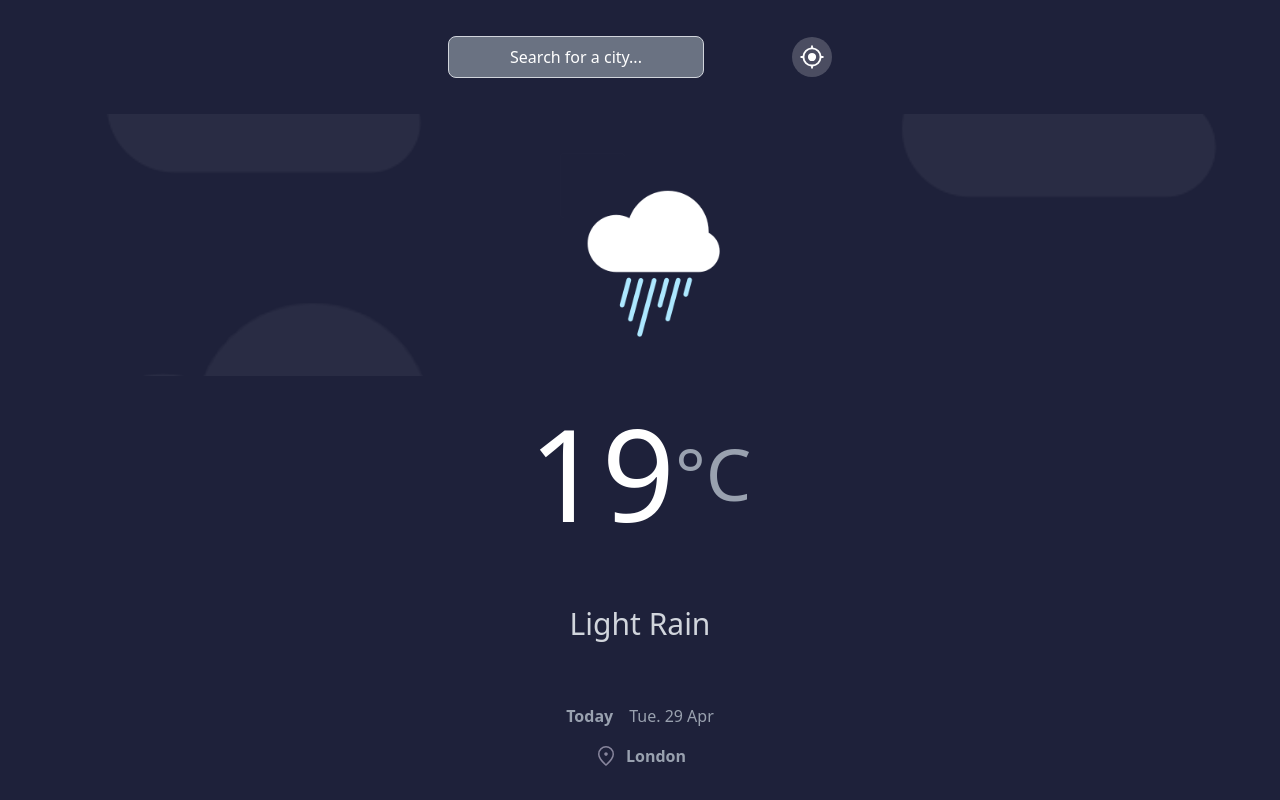
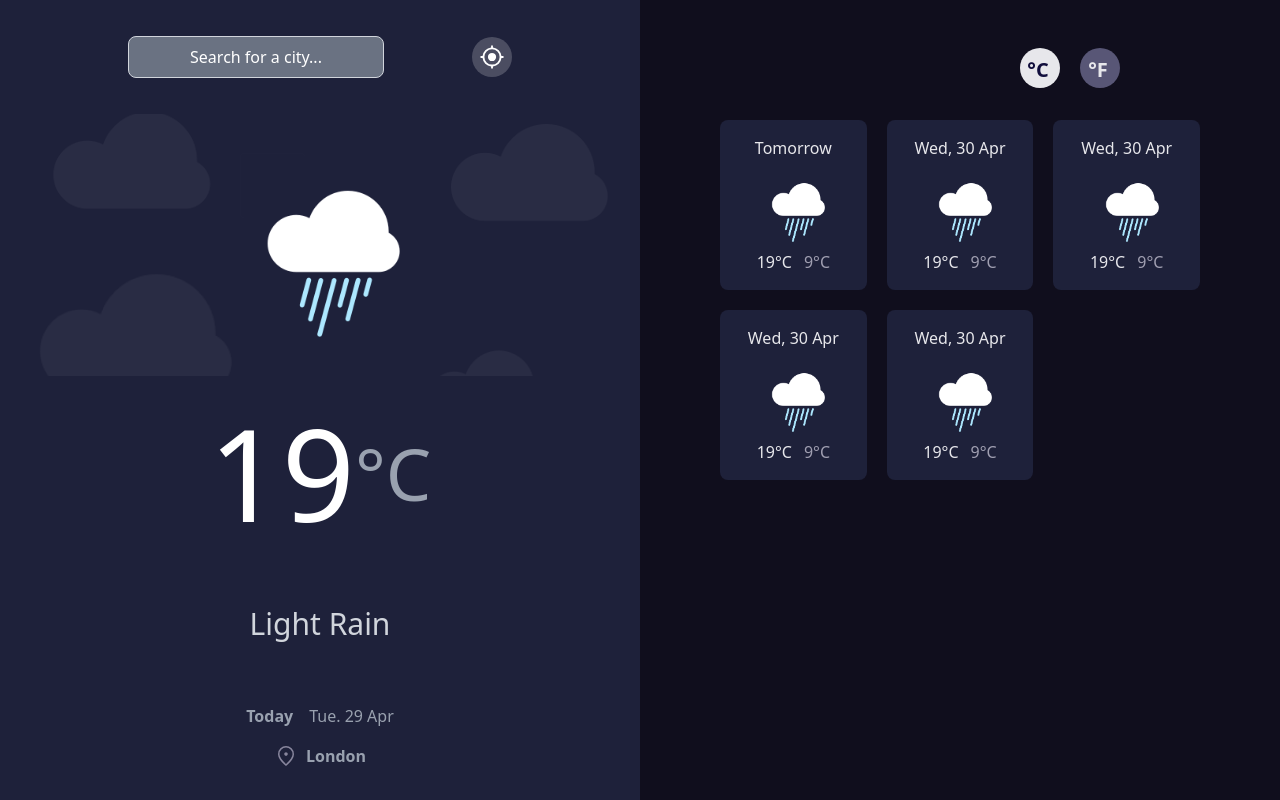
Before and after one commit to jacob-guerrero/funval-mp2, a React (Vite) app: page / in a window 1280 px wide. Built offline with nearby package versions, Linux system fonts and the light colour scheme.

Commit message:
Agregar Forectast Section

```diff
--- a/src/App.jsx
+++ b/src/App.jsx
@@ -1,9 +1,11 @@
+import Forecast from "./components/Forecast";
 import Main from "./components/Main";
 
 function App() {
   return (
-    <div className="bg-[#1E213A] w-screen min-h-screen flex flex-col items-center md:flex-row">
+    <div className="bg-[#100E1D] w-screen min-h-screen flex flex-col items-center md:flex-row md:items-start">
       <Main />
+      <Forecast />
     </div>
   );
 }
--- /dev/null
+++ b/src/components/Forecast.jsx
@@ -0,0 +1,85 @@
+import React from "react";
+
+export default function Forecast() {
+  return (
+    <>
+      <div className="w-full flex flex-col items-center justify-center pt-4">
+        <div class="w-full max-w-sm p-8 flex justify-end gap-5">
+          <button class="w-10 h-10 pr-1 pt-1 text-center text-xl font-bold text-[#110E3C]  bg-[#E7E7EB] rounded-full">
+            °C
+          </button>
+          <button class="w-10 h-10 pr-1 pt-1 text-center text-xl font-bold text-[#E7E7EB]  bg-[#585676] rounded-full">
+            °F
+          </button>
+        </div>
+
+        <ul className="w-full max-w-lg px-4 pb-8 grid grid-cols-[repeat(auto-fit,minmax(120px,1fr))] justify-items-center gap-5">
+          <li className="w-full flex flex-col items-center gap-2 px-6 py-4 bg-[#1E213A] text-[#E7E7EB] rounded-lg">
+            <p>Tomorrow</p>
+
+            <picture>
+              <img src="/images/10n.png" alt="weather" className="w-16" />
+            </picture>
+
+            <div className="flex justify-center gap-3">
+              <p>19°C</p>
+              <p className="text-[#A09FB1]">9°C</p>
+            </div>
+          </li>
+
+          <li className="w-full flex flex-col items-center gap-2 px-6 py-4 bg-[#1E213A] text-[#E7E7EB] rounded-lg">
+            <p>Wed, 30 Apr</p>
+
+            <picture>
+              <img src="/images/10n.png" alt="weather" className="w-16" />
+            </picture>
+
+            <div className="flex justify-center gap-3">
+              <p>19°C</p>
+              <p className="text-[#A09FB1]">9°C</p>
+            </div>
+          </li>
+
+          <li className="w-full flex flex-col items-center gap-2 px-6 py-4 bg-[#1E213A] text-[#E7E7EB] rounded-lg">
+            <p>Wed, 30 Apr</p>
+
+            <picture>
+              <img src="/images/10n.png" alt="weather" className="w-16" />
+            </picture>
+
+            <div className="flex justify-center gap-3">
+              <p>19°C</p>
+              <p className="text-[#A09FB1]">9°C</p>
+            </div>
+          </li>
+
+          <li className="w-full flex flex-col items-center gap-2 px-6 py-4 bg-[#1E213A] text-[#E7E7EB] rounded-lg">
+            <p>Wed, 30 Apr</p>
+
+            <picture>
+              <img src="/images/10n.png" alt="weather" className="w-16" />
+            </picture>
+
+            <div className="flex justify-center gap-3">
+              <p>19°C</p>
+              <p className="text-[#A09FB1]">9°C</p>
+            </div>
+          </li>
+
+          <li className="w-full flex flex-col items-center gap-2 px-6 py-4 bg-[#1E213A] text-[#E7E7EB] rounded-lg">
+            <p>Wed, 30 Apr</p>
+
+            <picture>
+              <img src="/images/10n.png" alt="weather" className="w-16" />
+            </picture>
+
+            <div className="flex justify-center gap-3">
+              <p>19°C</p>
+              <p className="text-[#A09FB1]">9°C</p>
+            </div>
+          </li>
+        </ul>
+      </div>
+    </>
+  );
+}
--- a/src/components/Main.jsx
+++ b/src/components/Main.jsx
@@ -4,7 +4,7 @@ import WeatherMoreInfo from "./WeatherMoreInfo";
 
 export default function Main() {
   return (
-    <main className="w-full min-h-screen h-screen">
+    <main className="w-full min-h-screen h-screen bg-[#1E213A]">
       <Searchbar />
       <WeatherInfo />
       <WeatherMoreInfo />
```
